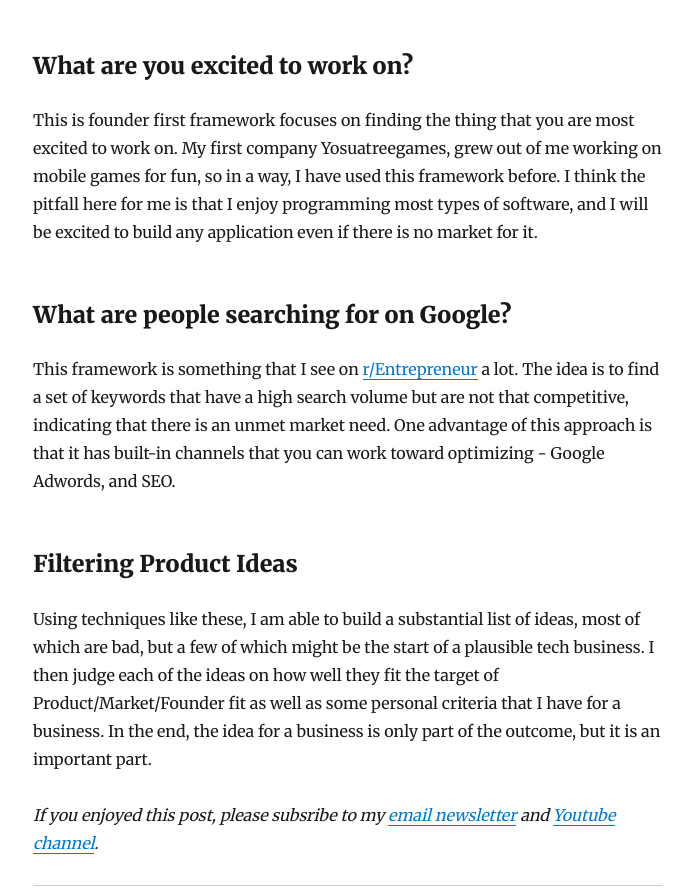
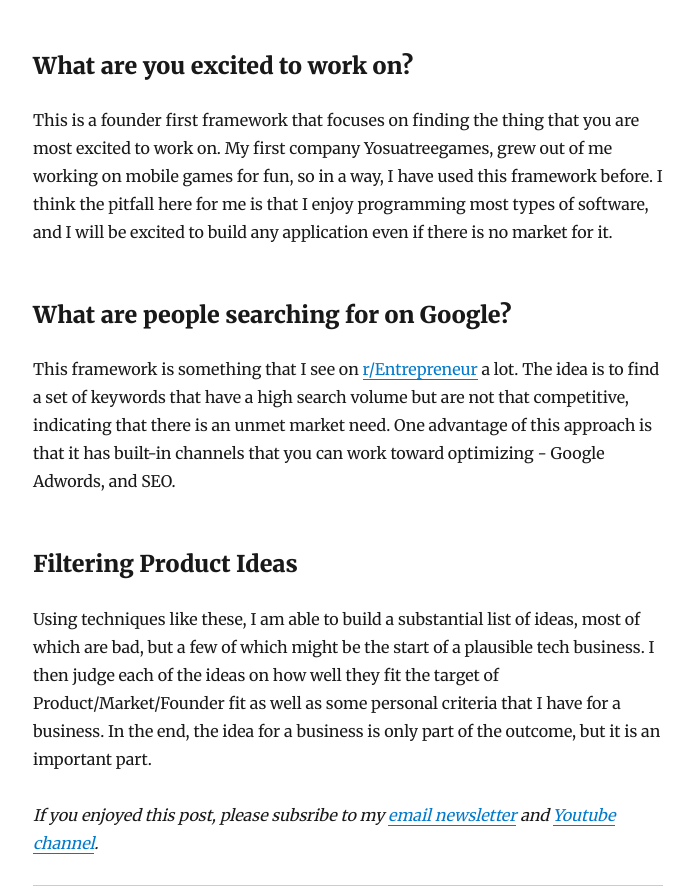
Before and after one commit to ryosua/blog, a Gatsby site: page /how-i-come-up-with-tech-business-ideas/ in a window 1280 px wide. Shown: the part 4555-5444 px from the top of the page, without its empty margins (292-986 px from the left). Built offline with nearby package versions, Linux system fonts and the light colour scheme; Gatsby itself is replaced by a stand-in of ours; some packages are replaced by stand-ins of ours.

Commit message:
fix typo

```diff
--- a/content/blog/how-i-come-up-with-tech-business-ideas/index.md
+++ b/content/blog/how-i-come-up-with-tech-business-ideas/index.md
@@ -59,7 +59,7 @@ I got this market first framework from an entrepreneur named Jack Zerby. With th
 
 ### What are you excited to work on?
 
-This is founder first framework focuses on finding the thing that you are most excited to work on. My first company Yosuatreegames, grew out of me working on mobile games for fun, so in a way, I have used this framework before. I think the pitfall here for me is that I enjoy programming most types of software, and I will be excited to build any application even if there is no market for it.
+This is a founder first framework that focuses on finding the thing that you are most excited to work on. My first company Yosuatreegames, grew out of me working on mobile games for fun, so in a way, I have used this framework before. I think the pitfall here for me is that I enjoy programming most types of software, and I will be excited to build any application even if there is no market for it.
 
 ### What are people searching for on Google?
 
```
